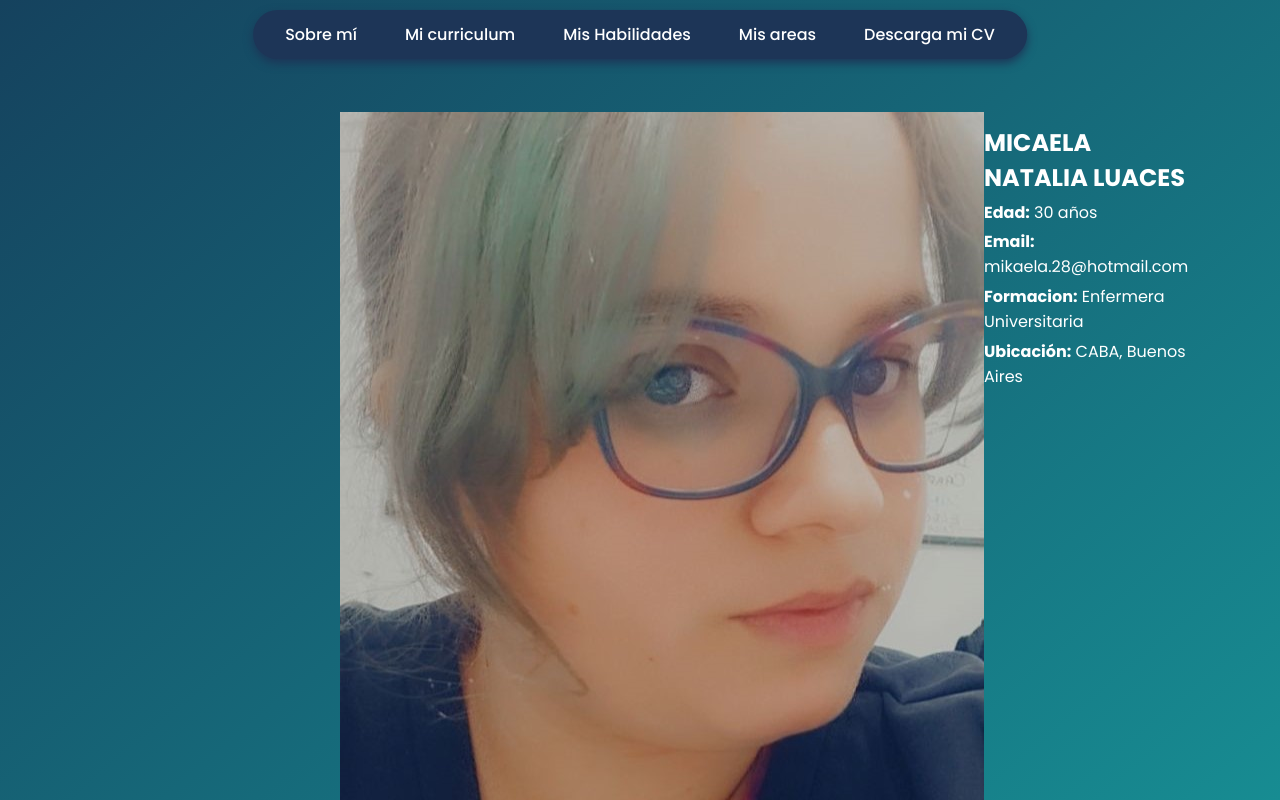
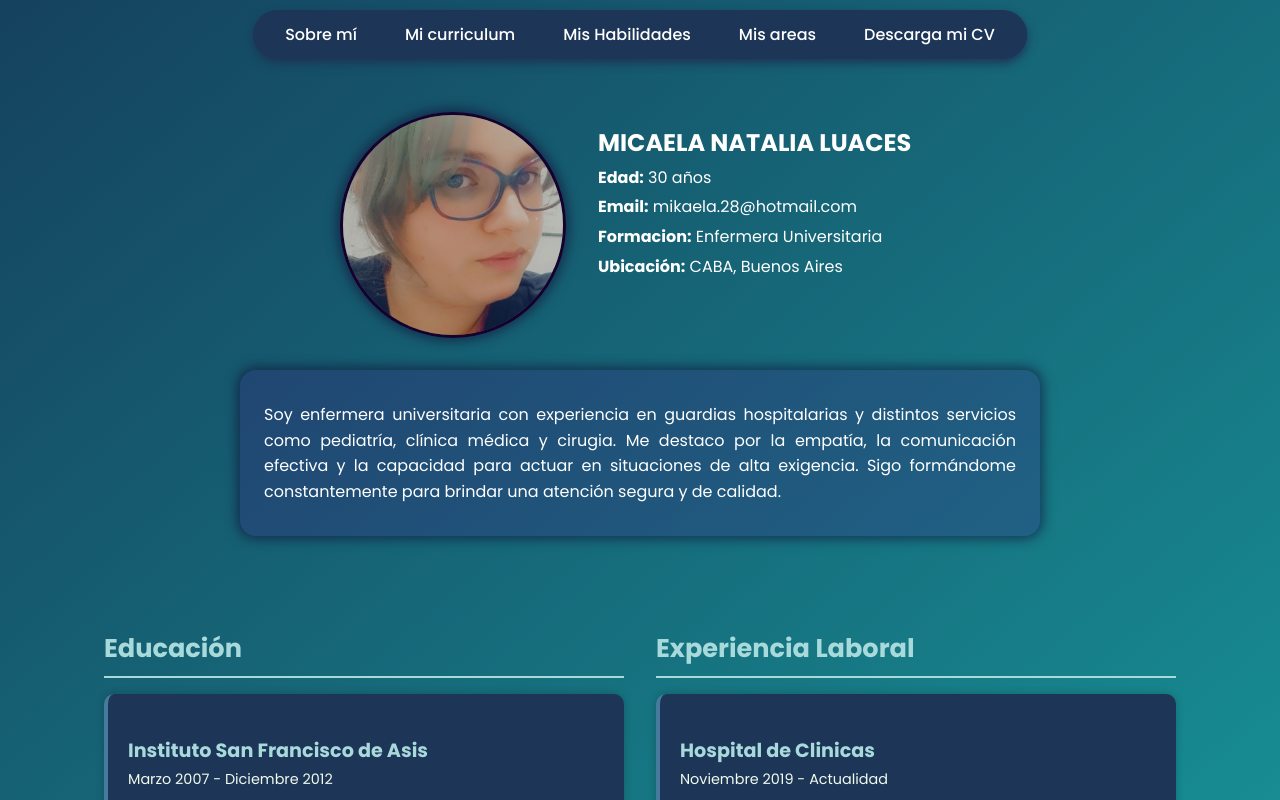
Before and after one commit to gypsypochi/MiportfolioEnfermeria, a plain HTML site: page index.html in a window 1280 px wide. Drawn offline with Linux system fonts and the light colour scheme.

Commit message:
Update index.html

```diff
--- a/index.html
+++ b/index.html
@@ -37,11 +37,13 @@
 </header>
 
 
-    <!-- Sección Sobre Mí -->
+   <!-- Sección Sobre Mí -->
     <section id="sobre-mi">
         <div class="perfil">
             <div class="perfil-info">
+                <div class="perfil-img">
                 <img src="img/perfil.jpg" alt="Foto de perfil">
+                </div>
                 <div class="perfil-datos">
                     <p class="nombre">Micaela Natalia Luaces</p>
                     <p><strong>Edad:</strong> 30 años</p>
```
